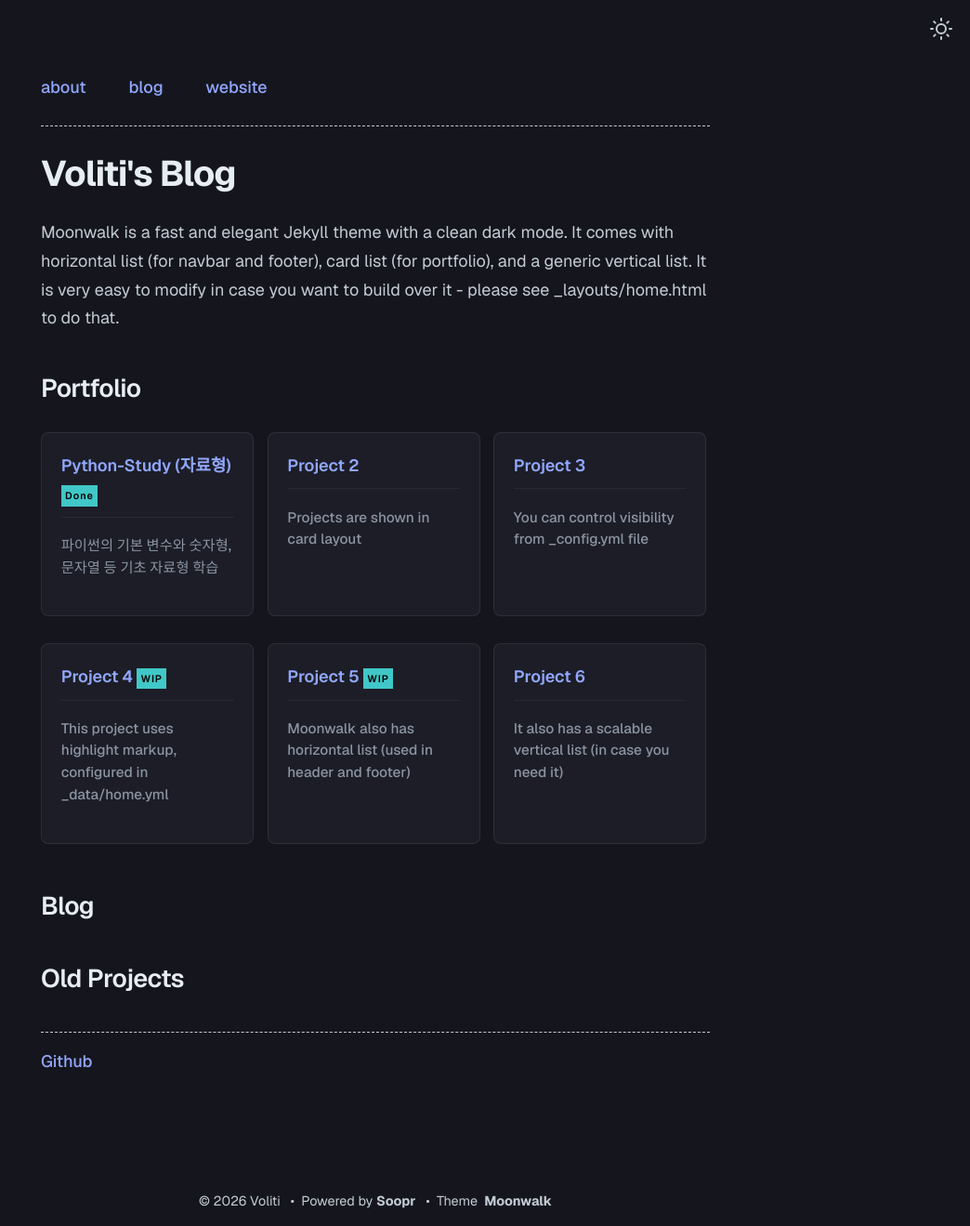
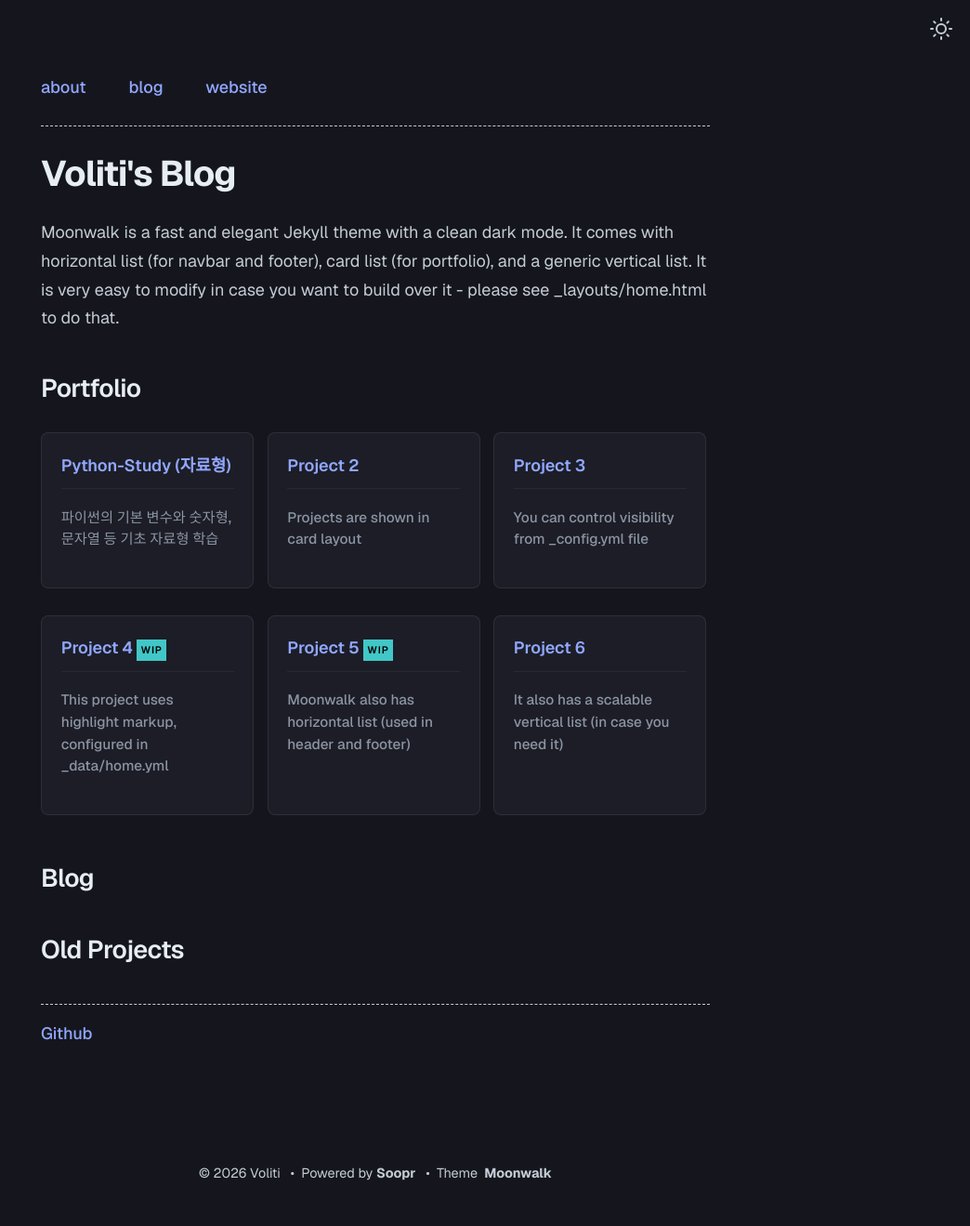
Before and after one commit to Voliti1/Voliti1.github.io, a Jekyll site: the page built from index.md, in a window 1280 px wide. Shown: the whole page at 93% size, without its empty margins (236-1280 px from the left). Built offline with Jekyll 4.4.1, drawn with Linux system fonts in a browser that asks for light colours; after the commit the page ends 1289 px from its top, so only the background shows below that.

Commit message:
Update home.yml

```diff
--- a/_data/home.yml
+++ b/_data/home.yml
@@ -12,7 +12,6 @@ project_entries:
   - title: Python-Study (자료형)
     url: /python-study-data-types/
     desc: 파이썬의 기본 변수와 숫자형, 문자열 등 기초 자료형 학습
-    highlight: Done
 
   - title: Project 2
     url: overview-post
```
